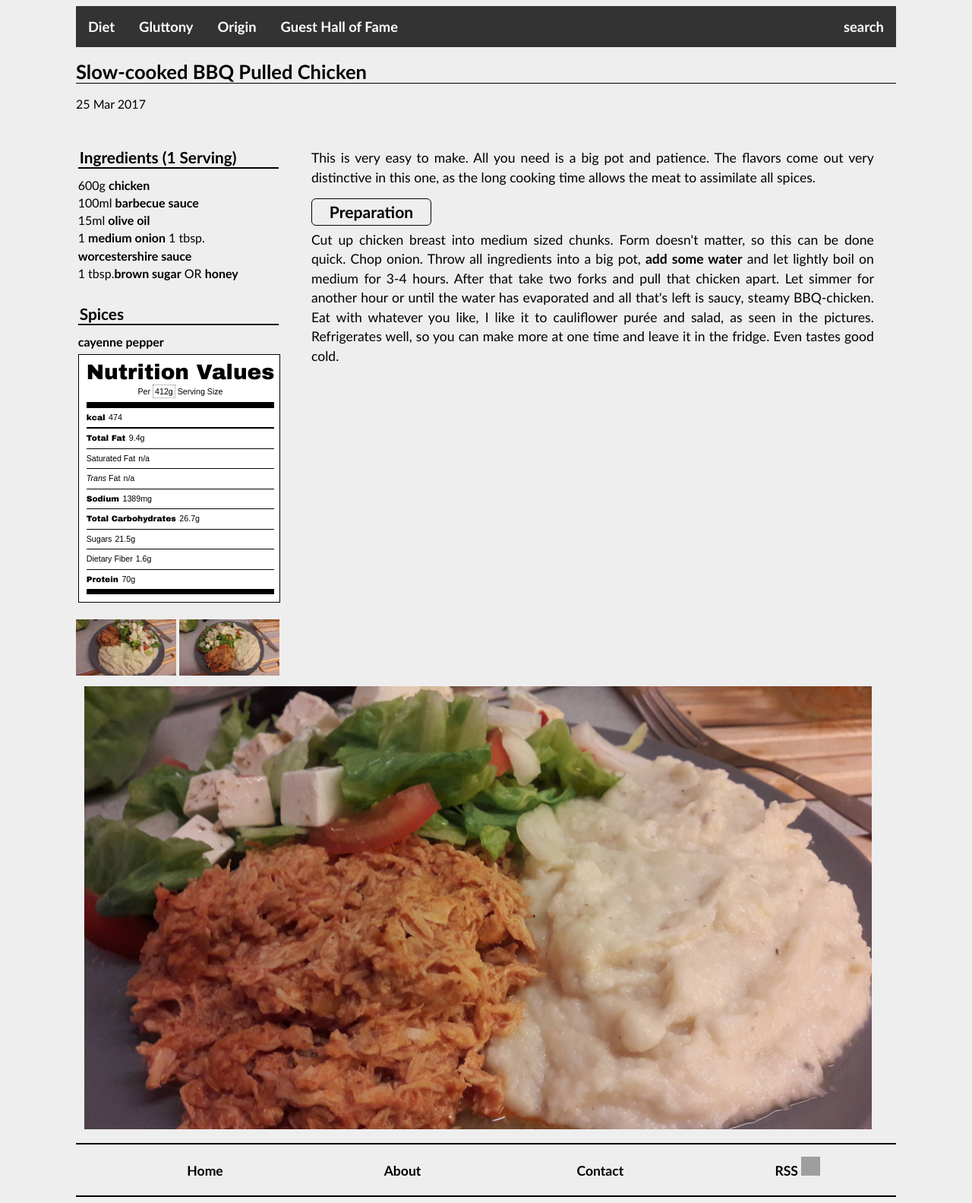
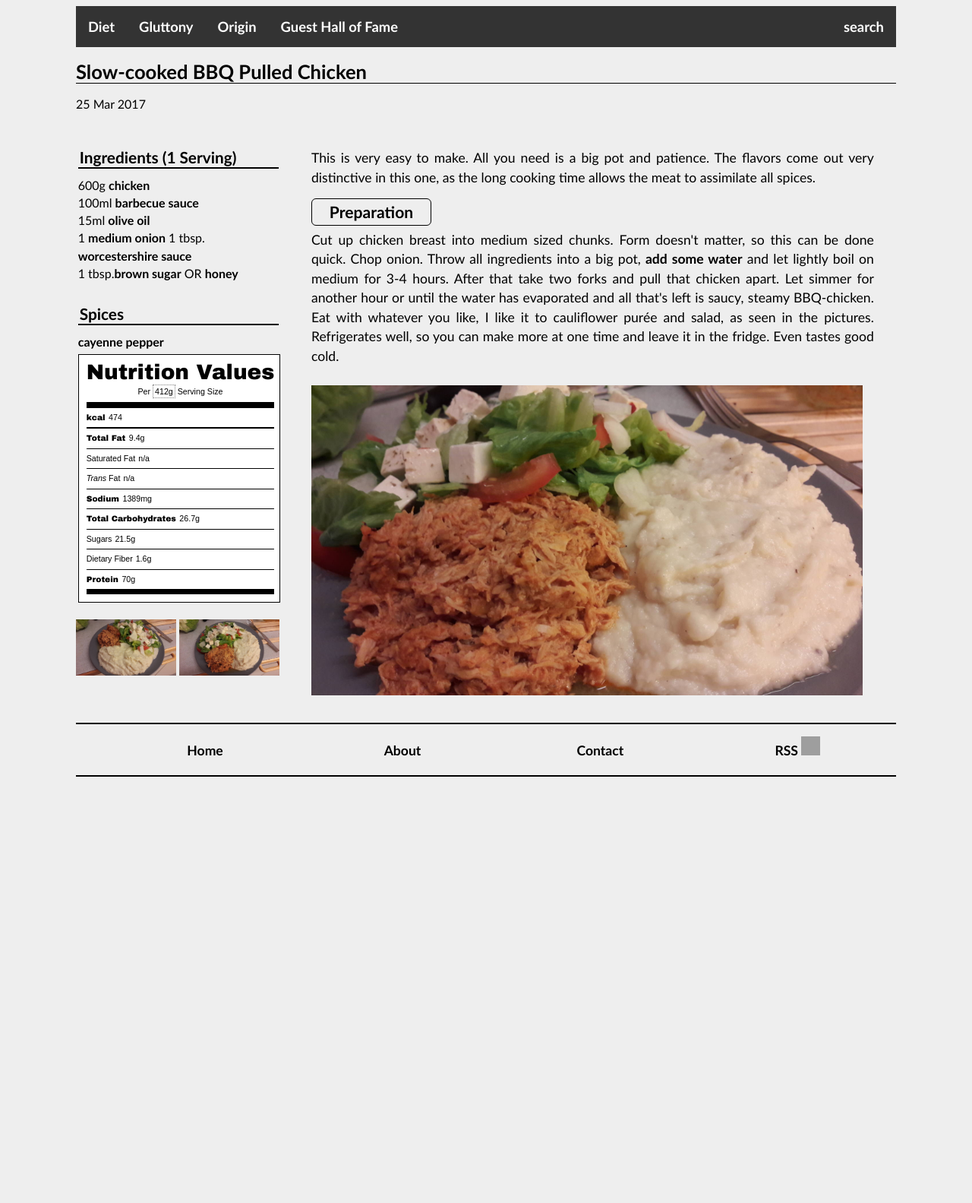
Before and after one commit to gluttonousbear/gluttonousbear.github.io, a Jekyll site: the page built from _posts/2017-03-29-slow-cooked-bbq-pulled-chicken.html, in a window 1280 px wide. Shown: the whole page at 76% size. Built offline with Jekyll 4.4.1, drawn with Linux system fonts in a browser that asks for light colours; after the commit the page ends 1030 px from its top, so only the background shows below that; grey boxes are pictures that could not be loaded.

Commit message:
Update 2017-03-29-slow-cooked-bbq-pulled-chicken.html

```diff
--- a/_posts/2017-03-29-slow-cooked-bbq-pulled-chicken.html
+++ b/_posts/2017-03-29-slow-cooked-bbq-pulled-chicken.html
@@ -46,13 +46,14 @@ origin: USA
           is saucy, steamy BBQ-chicken. Eat with whatever you like, I like it to cauliflower purée and salad, as seen in the pictures.
           Refrigerates well, so you can make more at one time and leave it in the fridge. Even tastes good cold.
           <br /><br />
+				          <img src="/images/2017-03-29-slow-cooked-bbq-pulled-chicken3.jpg" title="source: imgur.com" style="width:98%"/>
 
 				</code>
 			</section>
 
 			<section class="full-page-text">
 				<code>
-        <img src="/images/2017-03-29-slow-cooked-bbq-pulled-chicken3.jpg" title="source: imgur.com" style="width:98%"/>
+
 				</code>
 			</section>
 
```
